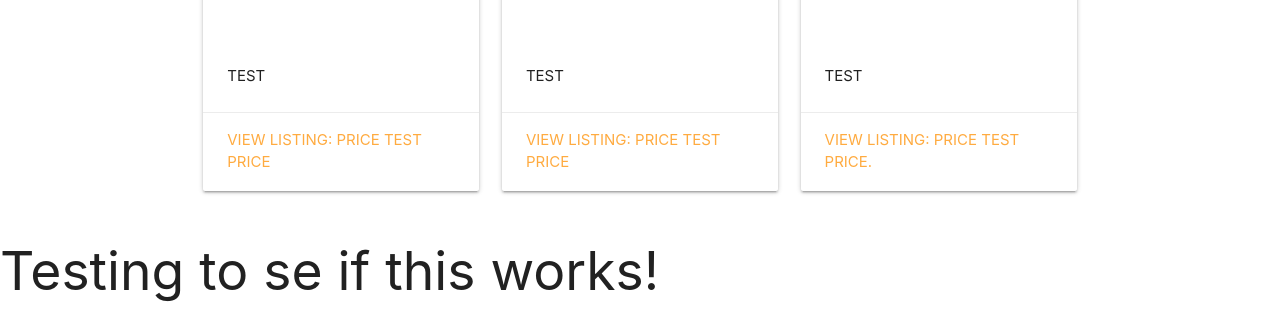
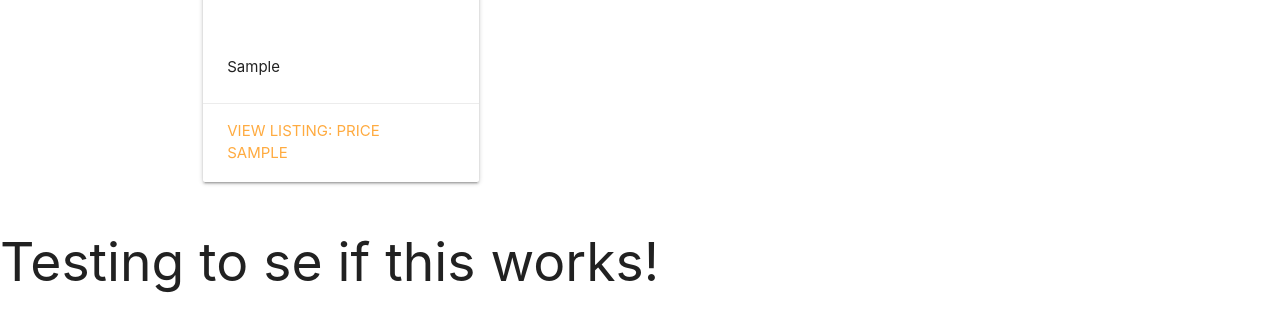
Before and after one commit to siraj321/PythonDjango, a Django app: template codedaddies_list/templates/my_app/new_search.html in a window 1280 px wide. Shown: the part 923-1245 px from the top of the page. After the commit the page ends 1216 px from the top, so only its background shows below. Run offline with Django 3.2, Linux system fonts and the light colour scheme; data comes from the database, SQL or seed files in the repository; the template is opened without the code that fills it: values that come from a table or form of the project are taken from there, most other values are stand-ins (such as "Sample title", 1, 10 or a date in 2020).

Commit message:
edited....

```diff
--- a/codedaddies_list/templates/base.html
+++ b/codedaddies_list/templates/base.html
@@ -1,6 +1,3 @@
-
-<!DOCTYPE html>
-
 {% load static %}
 
 <html lang="en">
@@ -56,20 +53,23 @@
         </div>
     </div>
 
-    {% block content %}
 
         <form action="{%url 'new_search' %}" method="post">
             {% csrf_token %}
             <input type="text" name="search" paceholder="search"/>
-            <input type="submit" name="submit"/>
+            <!-- <input type="submit" name="submit"/> -->
             <button class="btn waves-effect waves-light" type="submit" name="action">Submit
                 <i class="material-icons right">send</i>
             </button>
         </form>
 
+    {% block content %}
+
     {% endblock content %}
 </div>
-
+<script src="https://cdnjs.cloudflare.com/ajax/libs/materialize/1.0.0/js/materialize.min.js"></script>
+</body>
+</html>
 
 
 <script src="https://cdnjs.cloudflare.com/ajax/libs/materialize/1.0.0/js/materialize.min.js"></script>
--- a/codedaddies_list/templates/my_app/new_search.html
+++ b/codedaddies_list/templates/my_app/new_search.html
@@ -1,56 +1,23 @@
 {% extends 'base.html' %}
 
 {% block content %}
-
-<h2 style="text-align: center">{{ search | title }}</h2>
-
-    {% for post in final_postings %}
-        <p>{{ post.0 }}</p>
-        <p>{{ post.1 }}</p>
-        <p>{{ post.2 }}</p>
-    {% endfor %}
+    <h2 style="text-align: center">{{ search | title }}</h2>
 
     <div class="row">
+        {% for post in final_postings %}
             <div class="col s4">
                 <div class="card">
                     <div class="card-image">
-                        <a href="/"><img src="https://images.unsplash.com/photo-1487035242901-d419a42d17af?ixlib=rb-1.2.1&ixid=eyJhcHBfaWQiOjEyMDd9&auto=format&fit=crop&w=400&q=60" alt=""></a>
+                        <a href="{{ post.1 }}"><img src="{{ post.3 }}" alt=""></a>
                     </div>
                     <div class="card-content">
-                        <p>TEST</p>
+                        <p>{{ post.0 }}</p>
                     </div>
                     <div class="card-action">
-                        <a href="/">View listing: Price TEST Price</a>
+                        <a href="{{ post.1 }}">View listing: Price {{ post.2 }}</a>
                     </div>
                 </div>
             </div>
-
-            <div class="col s4">
-                <div class="card">
-                    <div class="card-image">
-                        <a href="/"><img src="https://images.unsplash.com/photo-1487035242901-d419a42d17af?ixlib=rb-1.2.1&ixid=eyJhcHBfaWQiOjEyMDd9&auto=format&fit=crop&w=400&q=60" alt=""></a>
-                    </div>
-                    <div class="card-content">
-                        <p>TEST</p>
-                    </div>
-                    <div class="card-action">
-                        <a href="/">View listing: Price TEST Price</a>
-                    </div>
-                </div>
-            </div>
-            <div class="col s4">
-                <div class="card">
-                    <div class="card-image">
-                        <a href="/"><img src="https://images.unsplash.com/photo-1487035242901-d419a42d17af?ixlib=rb-1.2.1&ixid=eyJhcHBfaWQiOjEyMDd9&auto=format&fit=crop&w=400&q=60" alt=""></a>
-                    </div>
-                    <div class="card-content">
-                        <p>TEST</p>
-                    </div>
-                    <div class="card-action">
-                        <a href="/">View listing: Price TEST Price.</a>
-                    </div>
-                </div>
-            </div>
+        {% endfor %}
     </div>
-
 {% endblock content %}
```
Also changed, not shown: codedaddies_list/my_app/views.py (+9 -1 lines).
